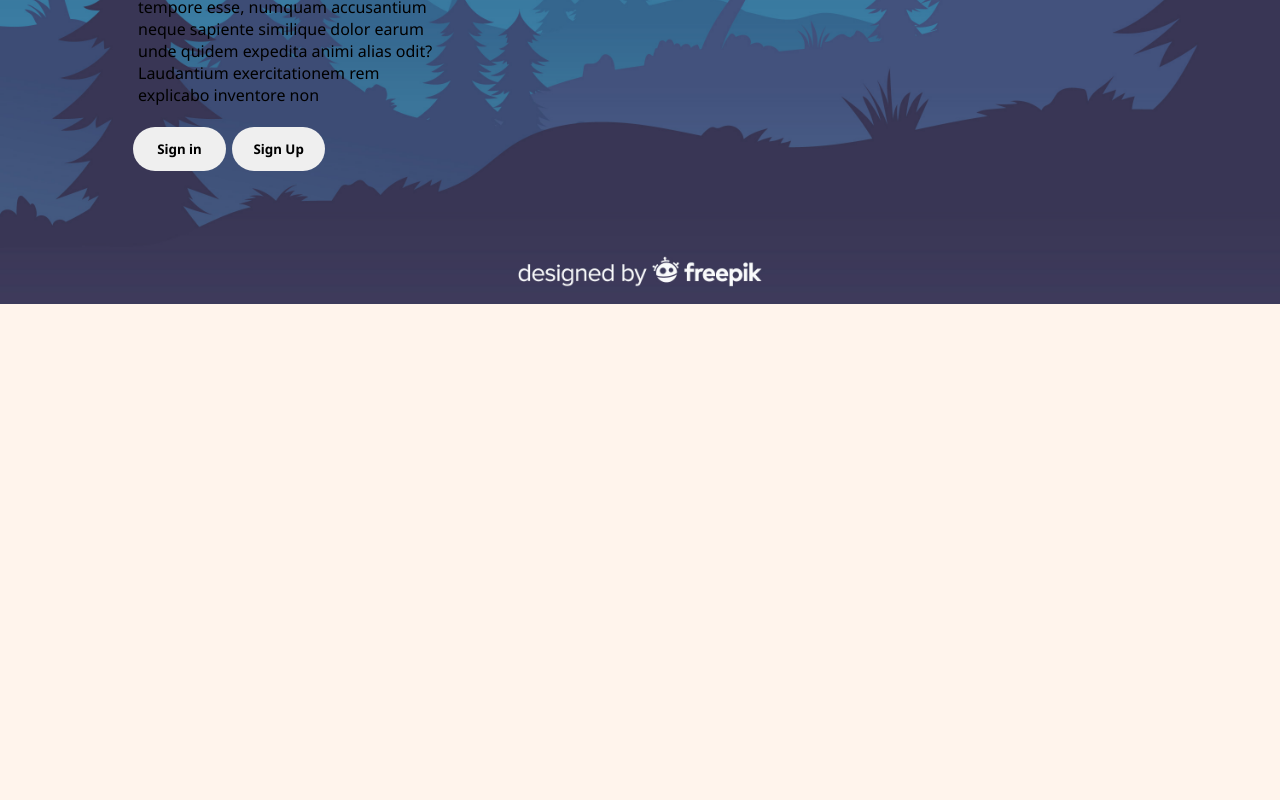
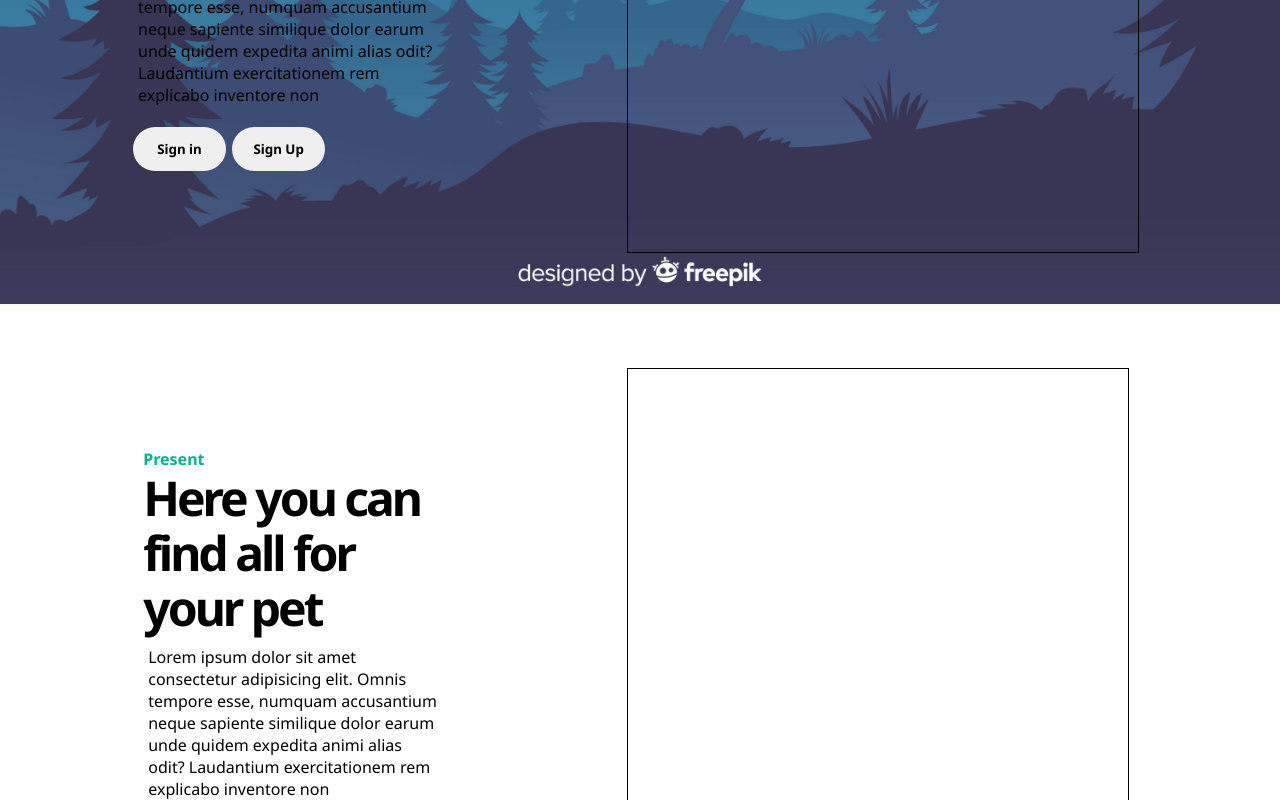
Before and after one commit to Xiomaraht/ProjectSena-React, a React (Vite) app: page / in a window 1280 px wide. Shown: the part 540-1340 px from the top of the page. Before the commit the page ends 845 px from the top, so only its background shows below. Built offline with nearby package versions, Linux system fonts and the light colour scheme.

Commit message:
Algunos cambios realizados por manuel, en la rama de lina de su FORK, primer intento de PR

```diff
--- a/src/LandingPageMq.jsx
+++ b/src/LandingPageMq.jsx
@@ -6,6 +6,7 @@ export default function LandingPageMq() {
         <>
             <HeaderLg />
             <ContentGenMq title={'Thiiy Get Your werkace Thiew For PariL ito Noft'} description={'Lorem ipsum dolor sit amet consectetur adipisicing elit. Omnis tempore esse, numquam accusantium neque sapiente similique dolor earum unde quidem expedita animi alias odit? Laudantium exercitationem rem explicabo inventore non'} buttons={['Sign in', 'Sign Up']}/>
+            <ContentGenMq title='Here you can find all for your pet' description='Lorem ipsum dolor sit amet consectetur adipisicing elit. Omnis tempore esse, numquam accusantium neque sapiente similique dolor earum unde quidem expedita animi alias odit? Laudantium exercitationem rem explicabo inventore non' buttons={['Services']} optionalStyle='whitestyle' miniTitle='Present'/>
         </>
     )
 }
--- a/src/components/ContentGenMq.jsx
+++ b/src/components/ContentGenMq.jsx
@@ -1,9 +1,11 @@
 import './styles/ContentGenMq.css'
 
-export default function ContentGenMq({title, description, buttons=['NA', 'NA']}) {
-    return (
-        <section class="textOne">
+export default function ContentGenMq({title, description, buttons=['NA', 'NA'], optionalStyle, miniTitle=undefined}) {
+    if(optionalStyle === 'whitestyle') {
+        return(
+            <section class="textTwo">
             <div class="conText">
+                <h6>{miniTitle}</h6>
                 <h1>{title}</h1>
                 <p>{description}</p>
                 {buttons.map((item, index) => {
@@ -13,8 +15,25 @@ export default function ContentGenMq({title, description, buttons=['NA', 'NA']})
                 })}
             </div>
             <div class="conTextTwo">
-
+                <img src="" alt="" />
             </div>
         </section>
-    )
+        )} else {
+            return(
+                <section class="textOne">
+                    <div class="conText">
+                        <h1>{title}</h1>
+                        <p>{description}</p>
+                        {buttons.map((item, index) => {
+                            return(
+                                <button key={index}>{item}</button>
+                            )
+                        })}
+                    </div>
+                    <div class="conTextTwo">
+
+                    </div>
+                </section>
+            )
+        }
 }
--- a/src/components/styles/ContentGenMq.css
+++ b/src/components/styles/ContentGenMq.css
@@ -43,3 +43,25 @@
     background: #09b28e;
     color: white;
 }
+
+.textTwo{
+    display: flex;
+    justify-content: flex-start;
+    flex-direction: row;
+    width: 100%;
+    margin: 0 auto 0;
+    padding: 1%;
+    background: white;
+}
+
+.textTwo h6{
+    color: #09b28e;
+    font-size: 1em;
+}
+
+.conTextTwo{
+    width: 40%;
+    padding: 15px;
+    margin: 4%;
+    border: 1px solid black;
+}
```
Also changed, not shown: src/components/ContentGaleryMq.jsx (added).
